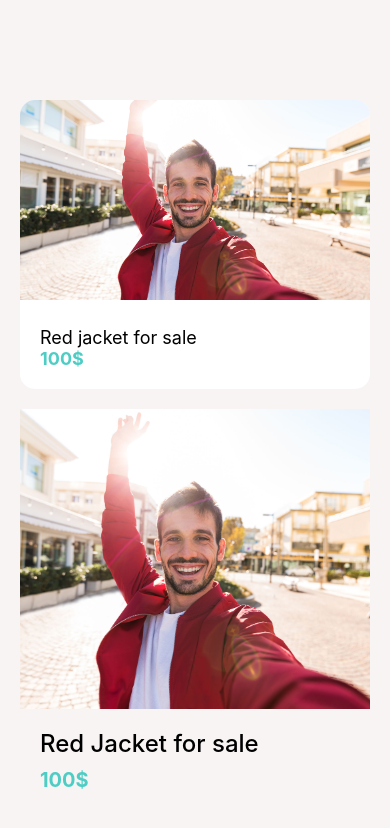
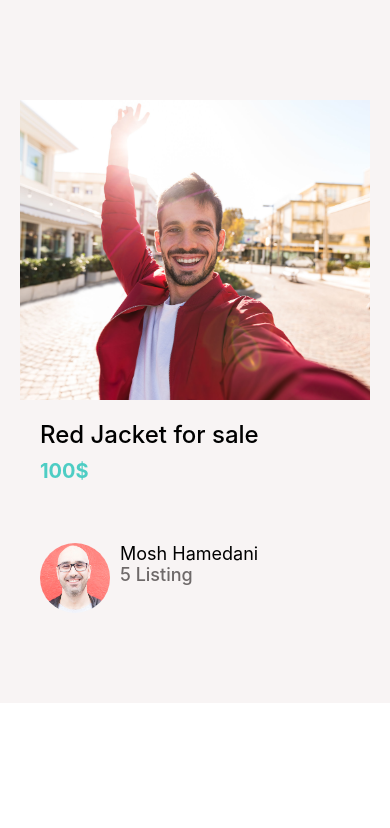
Before and after one commit to jehadabuawwad/done-with-it, a React Native app: screen / in a window 390 px wide. Shown: the top 828 px of the page. Built offline with nearby package versions, Linux system fonts and the light colour scheme.

Commit message:
feat : list item component added

```diff
--- a/App.tsx
+++ b/App.tsx
@@ -8,11 +8,11 @@ import DetailsScreen from "./app/screens/ListingDetailsScreen";
 const DoneWithIt = () => {
   return (
     <View style={styles.container}>
-      <Card
+      {/* <Card
         title='Red jacket for sale'
         subTitle='100$'
         image={require("./app/assets/card_photos/jacket.jpg")}
-      />
+      /> */}
       <DetailsScreen />
     </View>
   );
--- /dev/null
+++ b/app/components/ListItem.tsx
@@ -0,0 +1,32 @@
+import { ImageSourcePropType, View, StyleSheet, Image } from "react-native";
+import colors from "../config/colors";
+import AppText from "./AppText";
+
+interface IListItemProps {
+  title: string;
+  subTitle: string;
+  image: ImageSourcePropType;
+}
+
+export const ListItem: React.FunctionComponent<IListItemProps> = ({
+  image,
+  title,
+  subTitle,
+}) => {
+  return (
+    <View style={styles.container}>
+      <Image style={styles.image} source={image} />
+      <View>
+        <AppText style={styles.title}>{title}</AppText>
+        <AppText style={styles.subTitle}>{subTitle}</AppText>
+      </View>
+    </View>
+  );
+};
+
+const styles = StyleSheet.create({
+  container: { flexDirection: "row" },
+  image: { width: 70, height: 70, borderRadius: 35, marginRight: 10 },
+  subTitle: { color: colors.gray, fontWeight: "500" },
+  title: {},
+});
--- a/app/config/colors.js
+++ b/app/config/colors.js
@@ -3,6 +3,7 @@ export default {
   secondary: "#4ecdc4",
   black: "#000",
   white: "#fff",
+  gray: "#6e6969",
   transparance: "#ffffff00",
   brownyBlack: "#1e1e1e",
   offGreen: "#72cac3",
--- a/app/screens/ListingDetailsScreen.tsx
+++ b/app/screens/ListingDetailsScreen.tsx
@@ -1,6 +1,9 @@
 import * as React from "react";
 import { Image, View, StyleSheet } from "react-native";
+
 import AppText from "../components/AppText";
+import { ListItem } from "../components/ListItem";
+
 import colors from "../config/colors";
 
 interface IDetailsScreenProps {}
@@ -15,6 +18,13 @@ const DetailsScreen: React.FunctionComponent<IDetailsScreenProps> = (props) => {
       <View style={styles.detailsContainer}>
         <AppText style={styles.title}>Red Jacket for sale</AppText>
         <AppText style={styles.price}>100$</AppText>
+        <View style={styles.userContainer}>
+          <ListItem
+            title='Mosh Hamedani'
+            subTitle='5 Listing'
+            image={require("../assets/mosh.jpg")}
+          />
+        </View>
       </View>
     </View>
   );
@@ -24,6 +34,7 @@ const styles = StyleSheet.create({
   detailsContainer: {
     padding: 20,
   },
+  userContainer: { marginVertical: 50 },
   image: {
     width: "100%",
     height: 300,
```
Also changed, not shown: app/assets/mosh.jpg (added).
